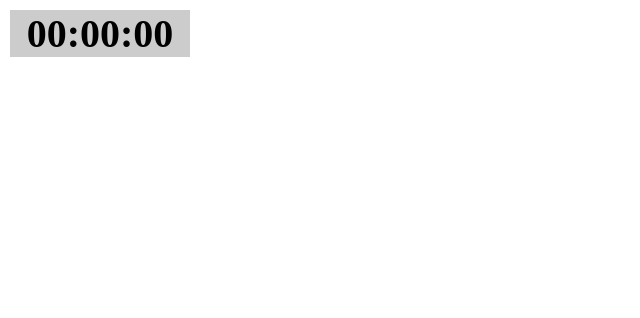
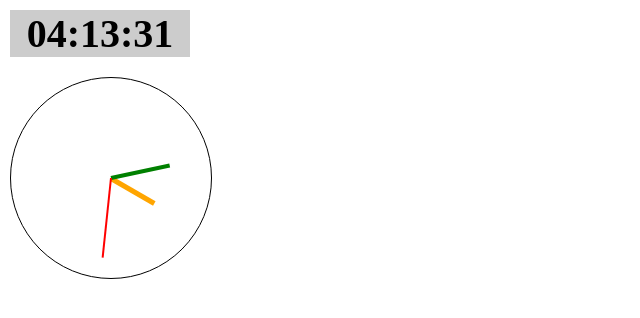
Before and after one commit to qingguatang/fe-homework, a website: page src/12/03/index.html in a window 1280 px wide. Shown: the whole page, without its empty margins (0-640 px from the left). Drawn offline with Linux system fonts and the light colour scheme.

Commit message:
完成十二课作业

```diff
--- a/src/12/03/index.html
+++ b/src/12/03/index.html
@@ -16,5 +16,6 @@
             <div class="second"></div>
         </div>
     </div>
+    <script src="sctipt.js"></script>
 </body>
 </html>
--- /dev/null
+++ b/src/12/03/sctipt.js
@@ -0,0 +1,40 @@
+function refreshTime() {
+    var textClock = document.querySelector('.container .text-clock');
+
+    var date = new Date();
+    var hour = date.getHours();
+    var minute = date.getMinutes();
+    var second = date.getSeconds();
+
+    var time = h(hour) + ':' + h(minute) + ':' + h(second);
+    textClock.innerHTML = time;
+
+
+    function h(v) {
+        return ('' + v).padStart(2, '0');
+    }
+}
+
+refreshTime();
+setInterval(refreshTime, 1000);
+
+function setClockTime() {
+    var date = new Date();
+    var hour = date.getHours();
+    var minute = date.getMinutes();
+    var second = date.getSeconds();
+
+    var hourPointer = document.querySelector('.clock .hour');
+    var minutePointer = document.querySelector('.clock .minute');
+    var secondPointer = document.querySelector('.clock .second');
+
+    var hourDeg = hour * 30 - 90;
+    var minuteDeg = minute * 6 - 90;
+    var secondDeg = second * 6 - 90;
+
+    hourPointer.style.transform = 'rotate(' + hourDeg + 'deg)';
+    minutePointer.style.transform = 'rotate(' + minuteDeg + 'deg)';
+    secondPointer.style.transform = 'rotate(' + secondDeg + 'deg)';
+}
+setClockTime();
+setInterval(setClockTime, 1000);
--- a/src/12/03/style.less
+++ b/src/12/03/style.less
@@ -9,10 +9,12 @@
         font-size: 40px;
         font-weight: bold;
         text-align: center;
+    }
 
     .clock {
         width: 200px;
         height: 200px;
+        margin-top: 20px;
         border: 1px solid #000;
         border-radius: 50%;
         position: relative;
@@ -26,8 +28,31 @@
             top: 50%;
             margin-top: -2.5px;
             transform: rotate(-60deg);
-                transform-origin: left -2.5px;
+            transform-origin: left 2.5px;
+        }
+
+        .minute {
+            width: 60px;
+            height: 4px;
+            background: green;
+            position: absolute;
+            left: 50%;
+            top: 50%;
+            margin-top: -2px;
+            transform: rotate(-90deg);
+            transform-origin: left 2px;
+        }
+
+        .second {
+            width: 80px;
+            height: 2px;
+            background: red;
+            position: absolute;
+            left: 50%;
+            top: 50%;
+            margin-top: -1px;
+            transform: rotate(-90deg);
+            transform-origin: left 1px;
         }
     }
 }
-}
```
Also changed, not shown: src/12/03/style.css. Lines whose indentation alone changed are shown as unchanged.
